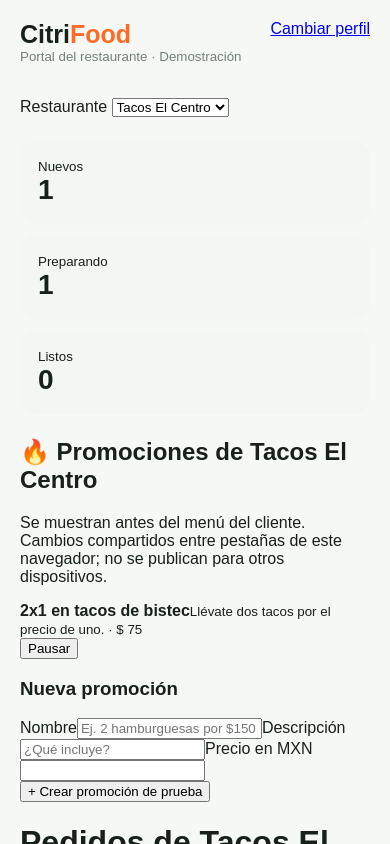
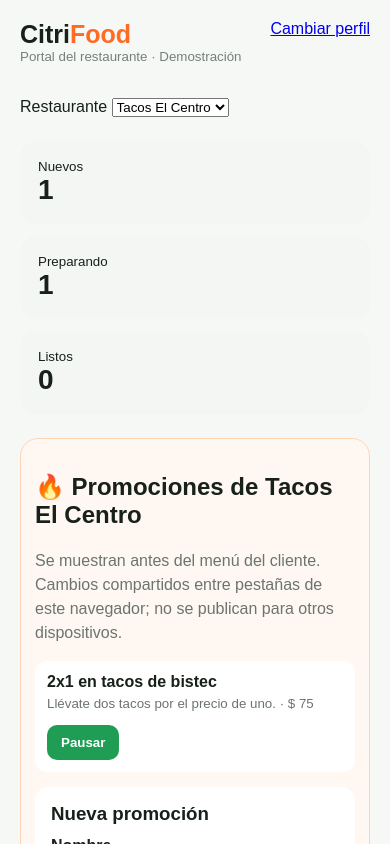
Before and after one commit to SAHA890822HNLLRL08/citrifood, a Next.js app: page /restaurante in a window 390 px wide. Shown: the top 844 px of the page. Built offline with nearby package versions, Linux system fonts and the light colour scheme.

Commit message:
Style restaurant promotion editor for mobile and desktop

```diff
--- a/app/restaurante/restaurant.css
+++ b/app/restaurante/restaurant.css
@@ -1 +1,2 @@
 .restaurantDash{max-width:900px;margin:auto;padding:20px;font-family:Arial,sans-serif;color:#172019}.restaurantDash header{display:flex;justify-content:space-between;align-items:center}.restaurantDash header b{font-size:25px}.restaurantDash header span{color:#ff6b25}.restaurantDash header small{display:block;color:#758078}.restaurantStats{display:grid;grid-template-columns:repeat(3,1fr);gap:12px;margin:24px 0}.restaurantStats article{background:#f3f6f3;padding:18px;border-radius:16px}.restaurantStats small{display:block}.restaurantStats b{font-size:28px}.restaurantOrders{display:grid;gap:12px}.restaurantOrders>article{background:white;border:1px solid #e3e8e4;border-radius:18px;padding:18px;display:grid;grid-template-columns:1fr auto;gap:12px}.restaurantOrders h2{margin:4px 0}.restaurantStatus{padding:7px 10px;border-radius:12px;background:#f1f3f1;height:max-content}.restaurantActions{grid-column:1/3;display:flex;justify-content:flex-end;gap:8px}.restaurantActions button{border:0;border-radius:10px;padding:11px 14px}.restaurantActions .main{background:#1f9d55;color:white}.backOps{display:inline-block;margin-top:25px;color:#1f9d55;text-decoration:none}@media(max-width:600px){.restaurantStats{grid-template-columns:1fr}.restaurantOrders>article{grid-template-columns:1fr}.restaurantActions{grid-column:1}.restaurantDash header{align-items:flex-start;gap:10px}}
+.promoManager{background:#fff8f2;border:1px solid #ffd4b4;border-radius:18px;padding:20px;margin:22px 0}.promoManager>p{color:#6b756c;line-height:1.5}.promoManagerList{display:grid;gap:8px;margin:15px 0}.promoManagerList article{display:flex;align-items:center;justify-content:space-between;gap:14px;background:white;border-radius:12px;padding:12px}.promoManagerList small{display:block;margin-top:5px;color:#6b756c}.promoManager button{border:0;background:#1f9d55;color:white;border-radius:10px;padding:10px 14px;cursor:pointer;font-weight:700}.promoManager form{display:grid;gap:12px;background:white;padding:16px;border-radius:14px}.promoManager form h3{margin:0}.promoManager label{display:grid;gap:5px;font-weight:700}.promoManager input{padding:12px;border:1px solid #dbe2dd;border-radius:9px;font:inherit;min-width:0}.promoManager [role=alert]{color:#b92d20;font-weight:700}@media(max-width:600px){.promoManager{padding:14px}.promoManagerList article{align-items:flex-start;flex-direction:column}}
```
